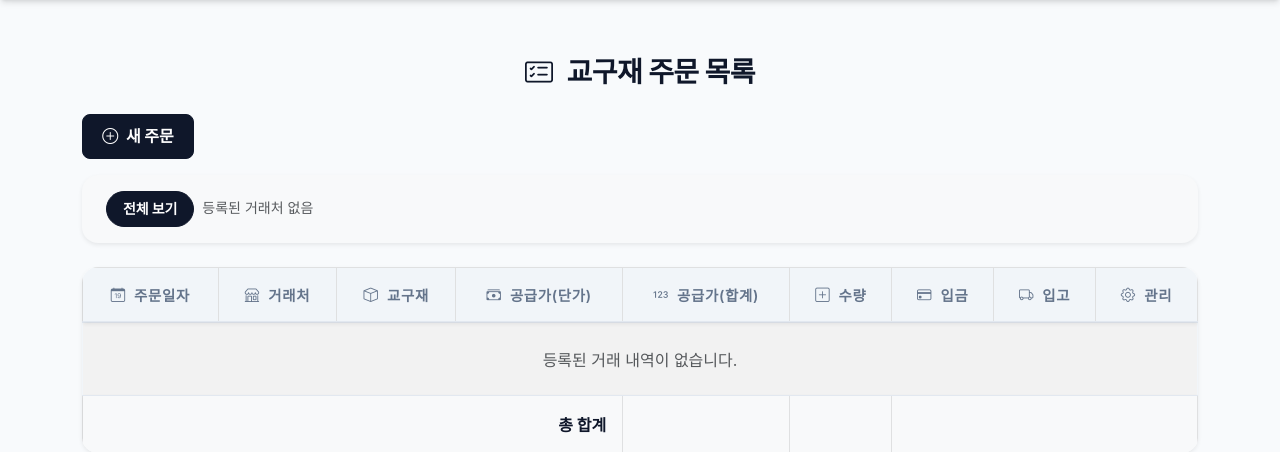
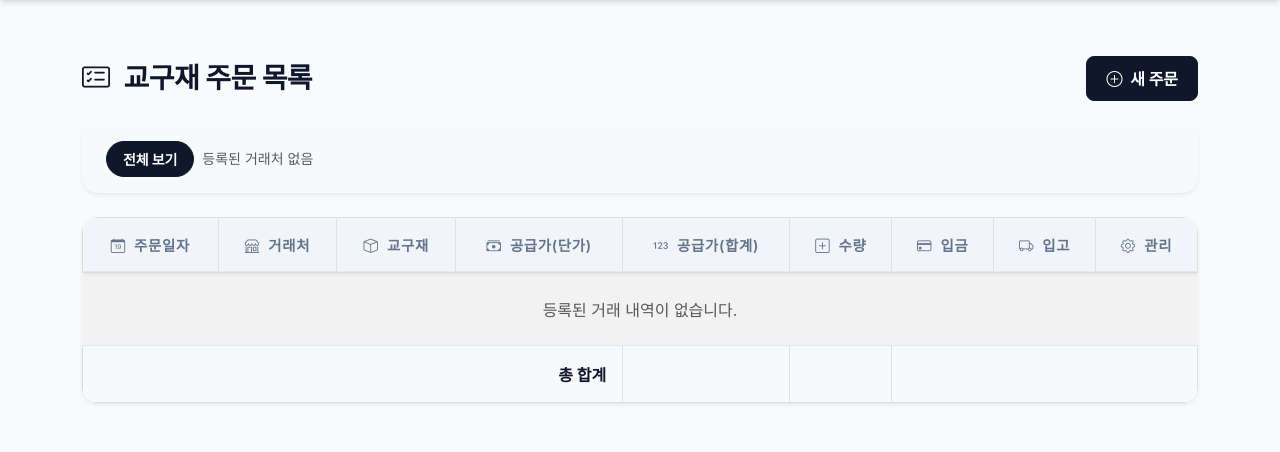
Before and after one commit to steam-making/making_site, a Django app: template materials/templates/order/order_list.html in a window 1280 px wide. Shown: the part 70-522 px from the top of the page. Run offline with Django 5.2, Linux system fonts and the light colour scheme; the template is opened without the code that fills it, so the values that code supplies are empty.

Commit message:
style: 새주문 버튼을 제목 우측에 나란히 배치되도록 레이아웃 변경

```diff
--- a/materials/templates/order/order_list.html
+++ b/materials/templates/order/order_list.html
@@ -3,10 +3,10 @@
 
 {% block content %}
 <div class="container mt-4">
-  <h3 class="text-center mb-4">
-    <i class="bi bi-card-checklist me-2"></i> 교구재 주문 목록
-  </h3>
-  <div class="d-flex justify-content-between align-items-center mb-3">
+  <div class="d-flex justify-content-between align-items-center mb-4">
+    <h3 class="mb-0">
+      <i class="bi bi-card-checklist me-2"></i> 교구재 주문 목록
+    </h3>
     <a href="{% url 'create_order' %}" class="btn btn-primary">
       <i class="bi bi-plus-circle me-1"></i> 새 주문
     </a>
```
